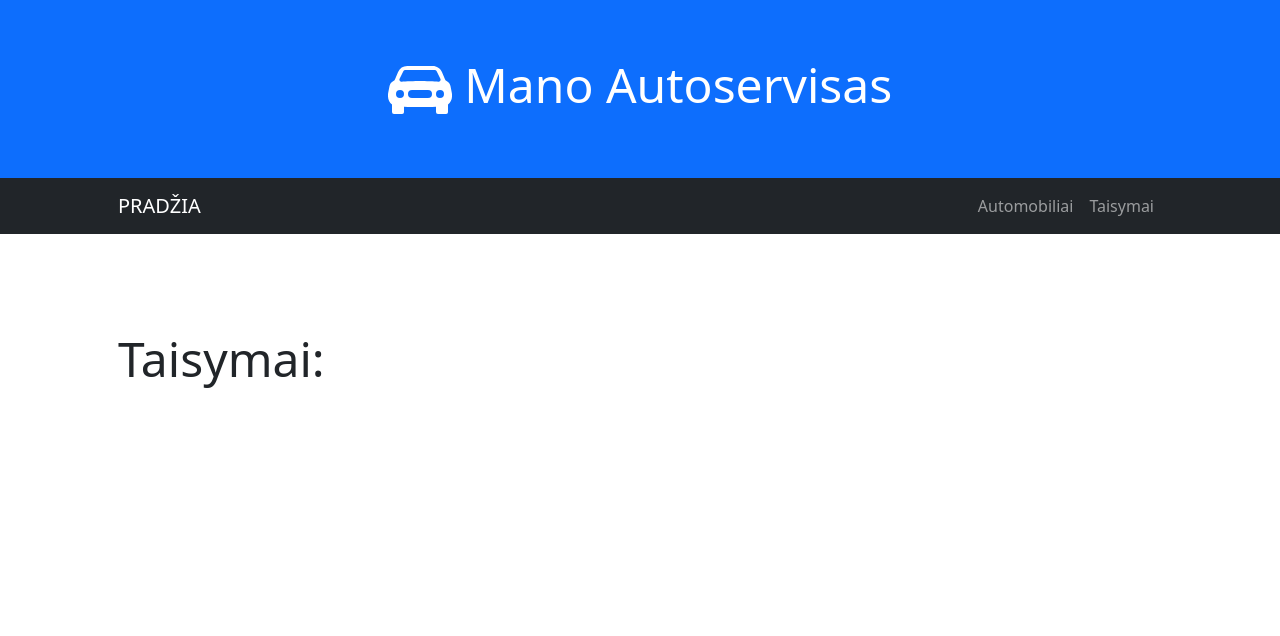
After one commit to DonatasNoreika/autoservice_202502, a Django app: page /autoservice/orders/ in a window 1280 px wide. The commit adds this page. Shown: the top 636 px of the page. Run offline with Django 5.2, Linux system fonts and the light colour scheme; data that the repository does not hold is empty; some libraries are stand-ins or nearby versions.

Commit message:
4: +Sukurti puslapį (per klasę views faile), pvz. autoservice/uzsakymai, kuriame būtų atvaizduoti visi serviso užsakymai.

```diff
--- a/mysite/autoservice/templates/base.html
+++ b/mysite/autoservice/templates/base.html
@@ -41,6 +41,7 @@
                     <div class="collapse navbar-collapse" id="navbarSupportedContent">
                         <ul class="navbar-nav ms-auto mb-2 mb-lg-0">
                             <li class="nav-item"><a class="nav-link" href="{% url 'cars' %}">Automobiliai</a></li>
+                            <li class="nav-item"><a class="nav-link" href="{% url 'orders' %}">Taisymai</a></li>
                         </ul>
                     </div>
                 </div>
--- /dev/null
+++ b/mysite/autoservice/templates/orders.html
@@ -0,0 +1,11 @@
+{% extends "base.html" %}
+
+{% block "title" %}Taisymai{% endblock %}
+
+
+{% block "content" %}
+<div class="display-5 pb-2">Taisymai:</div>
+{% for order in orders %}
+<a href=""><p>{{ order }}</p></a>
+{% endfor %}
+{% endblock %}
--- a/mysite/autoservice/urls.py
+++ b/mysite/autoservice/urls.py
@@ -1,8 +1,9 @@
 from django.urls import path
-from .views import index, cars, car
+from .views import index, cars, car, OrderListView
 
 urlpatterns = [
     path("", index, name="index"),
     path("cars/", cars, name="cars"),
     path("cars/<int:car_id>", car, name="car"),
+    path("orders/", OrderListView.as_view(), name="orders"),
 ]
--- a/mysite/autoservice/views.py
+++ b/mysite/autoservice/views.py
@@ -1,6 +1,6 @@
 from django.shortcuts import render
 from .models import Service, Order, Car
-
+from django.views import generic
 
 # Create your views here.
 def index(request):
@@ -23,3 +23,9 @@ def cars(request):
 def car(request, car_id):
     context = {"car": Car.objects.get(pk=car_id)}
     return render(request, template_name="car.html", context=context)
+
+
+class OrderListView(generic.ListView):
+    model = Order
+    template_name = "orders.html"
+    context_object_name = "orders"
```
